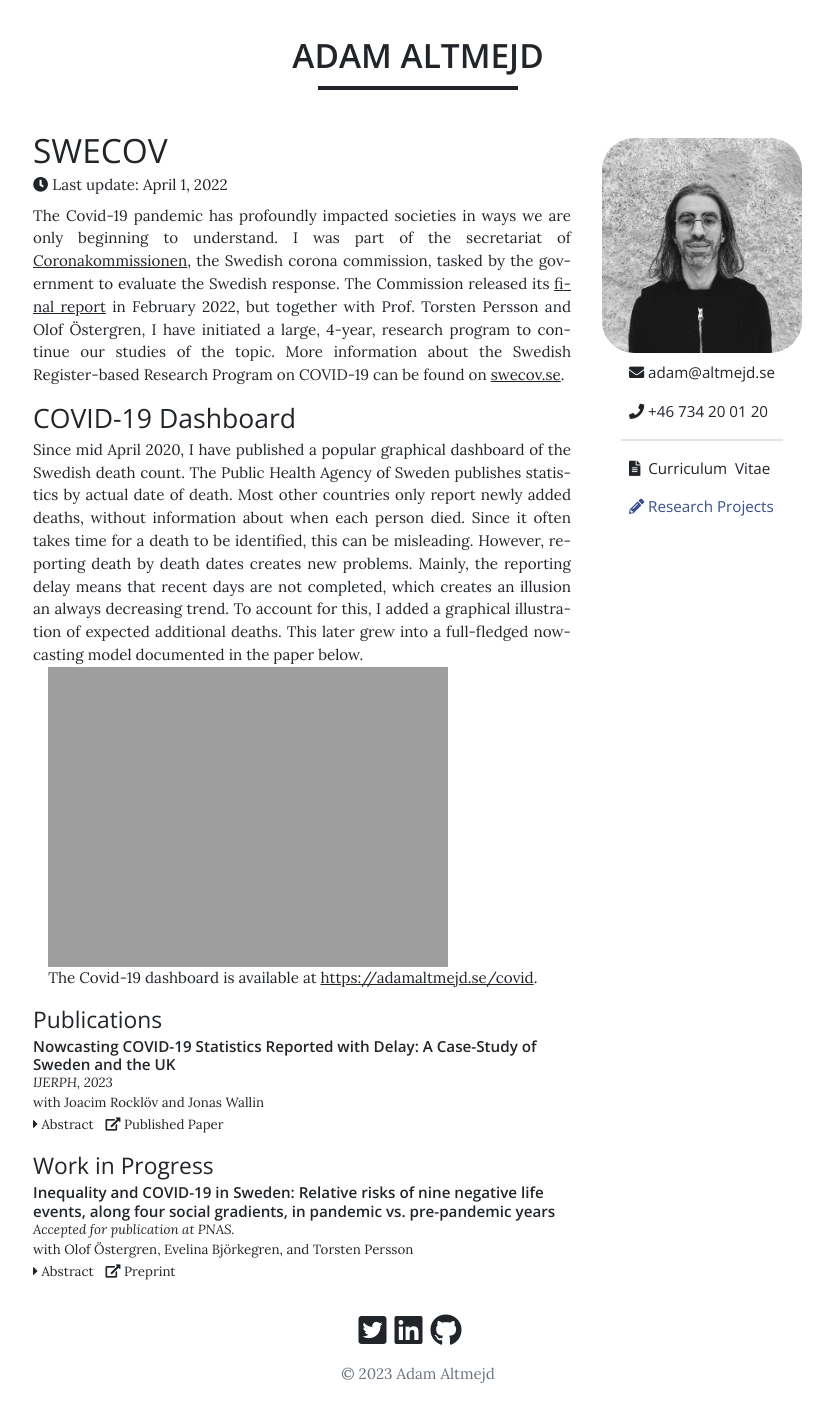
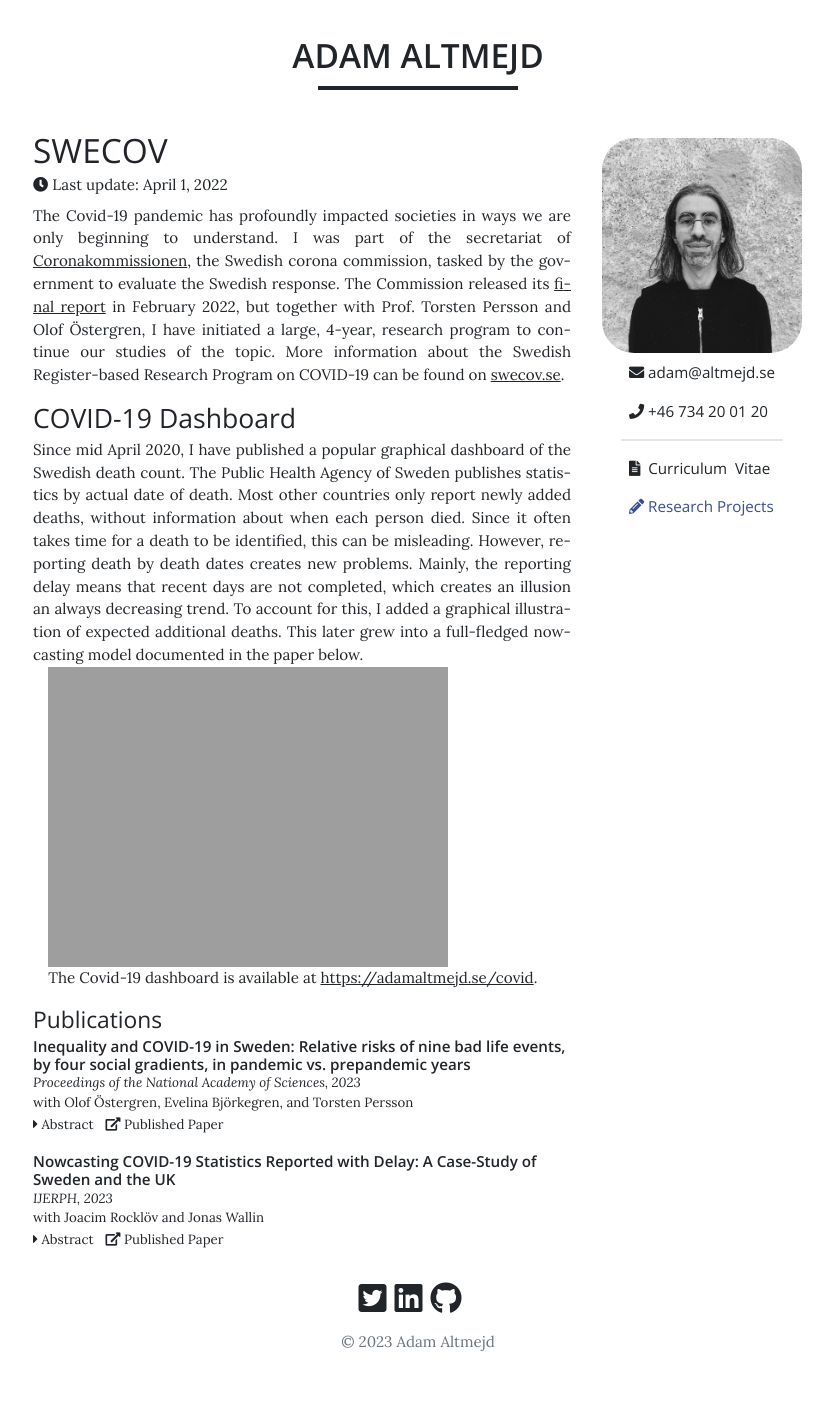
Before and after one commit to adamaltmejd/adamaltmejd.github.io, a Jekyll site: the page built from _posts/projects/2021-01-11-covid-19.md, in a window 1280 px wide. Shown: the whole page, without its empty margins (222-1055 px from the left). Built offline with Jekyll 4.4.1, drawn with Linux system fonts in a browser that asks for light colours; a style sheet for code colours, icons or effects is not loaded; after the commit the page ends 1370 px from its top, so only the background shows below that; some of the changed lines change nothing that is shown.

Commit message:
new publication

```diff
--- a/_data/research.yml
+++ b/_data/research.yml
@@ -228,14 +228,13 @@
   updated: "2023-02-26"
 
 - id: altmejd2023covidinequality
-  type: Work in Progress
-  status: Accepted for publication at PNAS.
+  type: Publications
   project: COVID-19
-  title: 'Inequality and COVID-19 in Sweden: Relative risks of nine negative life events, along four social gradients, in pandemic vs. pre-pandemic years'
+  title: 'Inequality and COVID-19 in Sweden: Relative risks of nine bad life events, by four social gradients, in pandemic vs. prepandemic years'
   year: 2023
-  abstract: "The COVID-19 pandemic struck societies directly and indirectly, challenging not just people’s health but many aspects of life. But pandemic burdens fell more heavily on some groups than others. These different consequences of the spreading virus – and the measures to fight them – are reported and analyzed in different scientific fora, with hard-to-compare methods that largely follow disciplinary boundaries. As a result, it is hard to grasp the overall impact of the pandemic on inequality. This paper relies on individual-level, administrative data for Sweden’s entire population to describe how different social groups fared in terms of nine outcomes: three types of COVID-19 incidence, as well as six other negative life events. During 2020, the population faced severe morbidity and mortality from COVID-19 and saw higher all-cause mortality, income losses and unemployment risks, as well as reduced access to medical care. In terms of relative risks, these burdens fell disproportionately on those with low income or education, and on residents born outside of Sweden. In the pandemic, all-cause mortality, unemployment, substantial income loss, poor mental health, and reduced access to health care went up for all groups in Sweden. But relative risks across social groups were strikingly similar to those in pre-pandemic years."
-  preprint: https://osf.io/preprints/socarxiv/rjnyd/
-  updated: "2022-12-23"
+  journal: Proceedings of the National Academy of Sciences
+  doi: 10.1073/pnas.2303640120
+  abstract: "The COVID-19 pandemic struck societies directly and indirectly, not just challenging population health but disrupting many aspects of life. Different effects of the spreading virus—and the measures to fight it—are reported and discussed in different scientific fora, with hard-to-compare methods and metrics from different traditions. While the pandemic struck some groups more than others, it is difficult to assess the comprehensive impact on social inequalities. This paper gauges social inequalities using individual-level administrative data for Sweden’s entire population. We describe and analyze the relative risks for different social groups in four dimensions—gender, education, income, and world region of birth—to experience three types of COVID-19 incidence, as well as six additional negative life outcomes that reflect general health, access to medical care, and economic strain. During the pandemic, the overall population faced severe morbidity and mortality from COVID-19 and saw higher all-cause mortality, income losses and unemployment risks, as well as reduced access to medical care. These burdens fell more heavily on individuals with low income or education and on immigrants. Although these vulnerable groups experienced larger absolute risks of suffering the direct and indirect consequences of the pandemic, the relative risks in pandemic years (2020 and 2021) were conspicuously similar to those in prepandemic years (2016 to 2019)."
   coauthors:
     - name: Olof Östergren
       site: https://www.su.se/english/profiles/olos9870-1.187865
```
Also changed, not shown: 1 other file.
